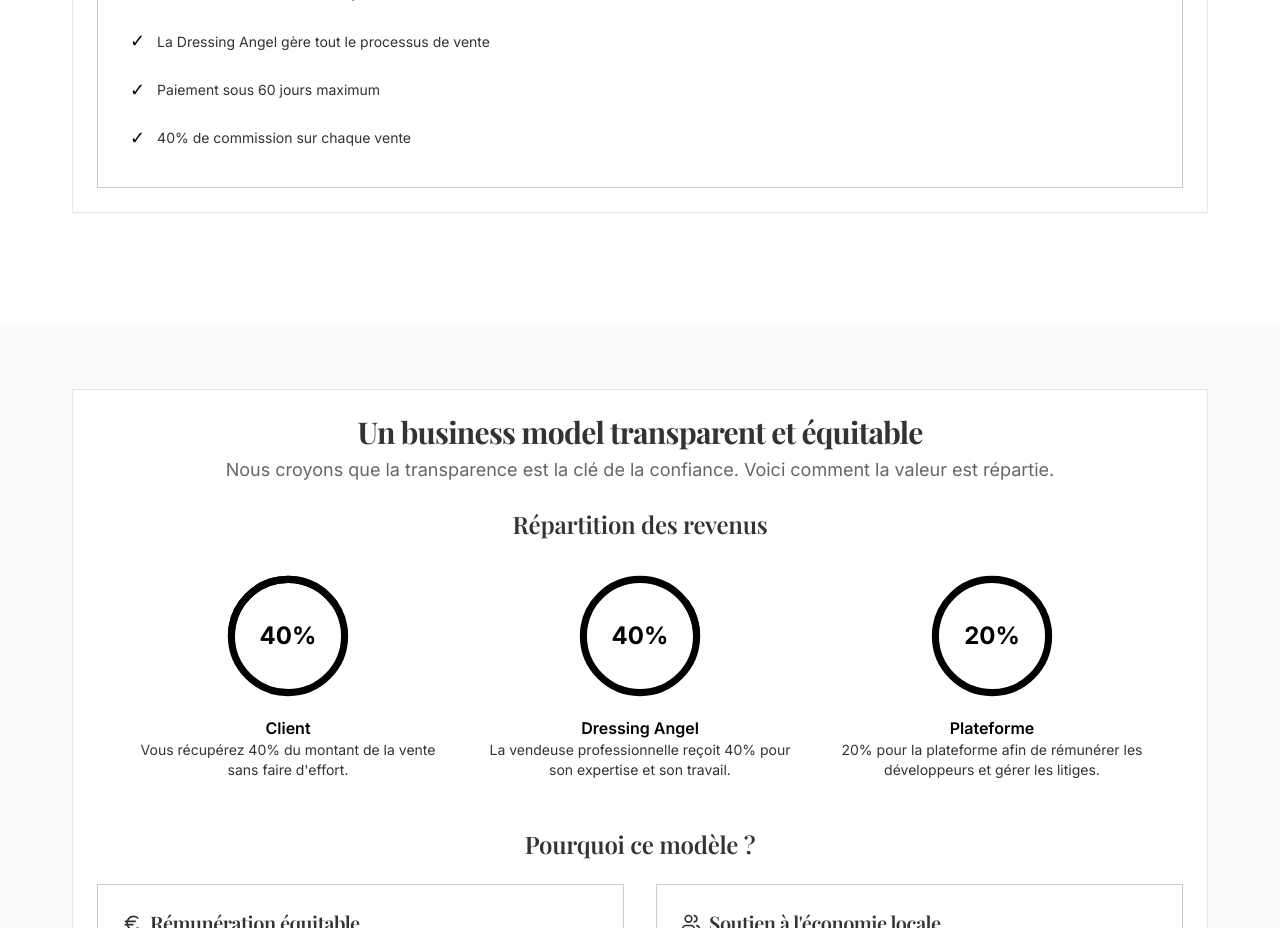
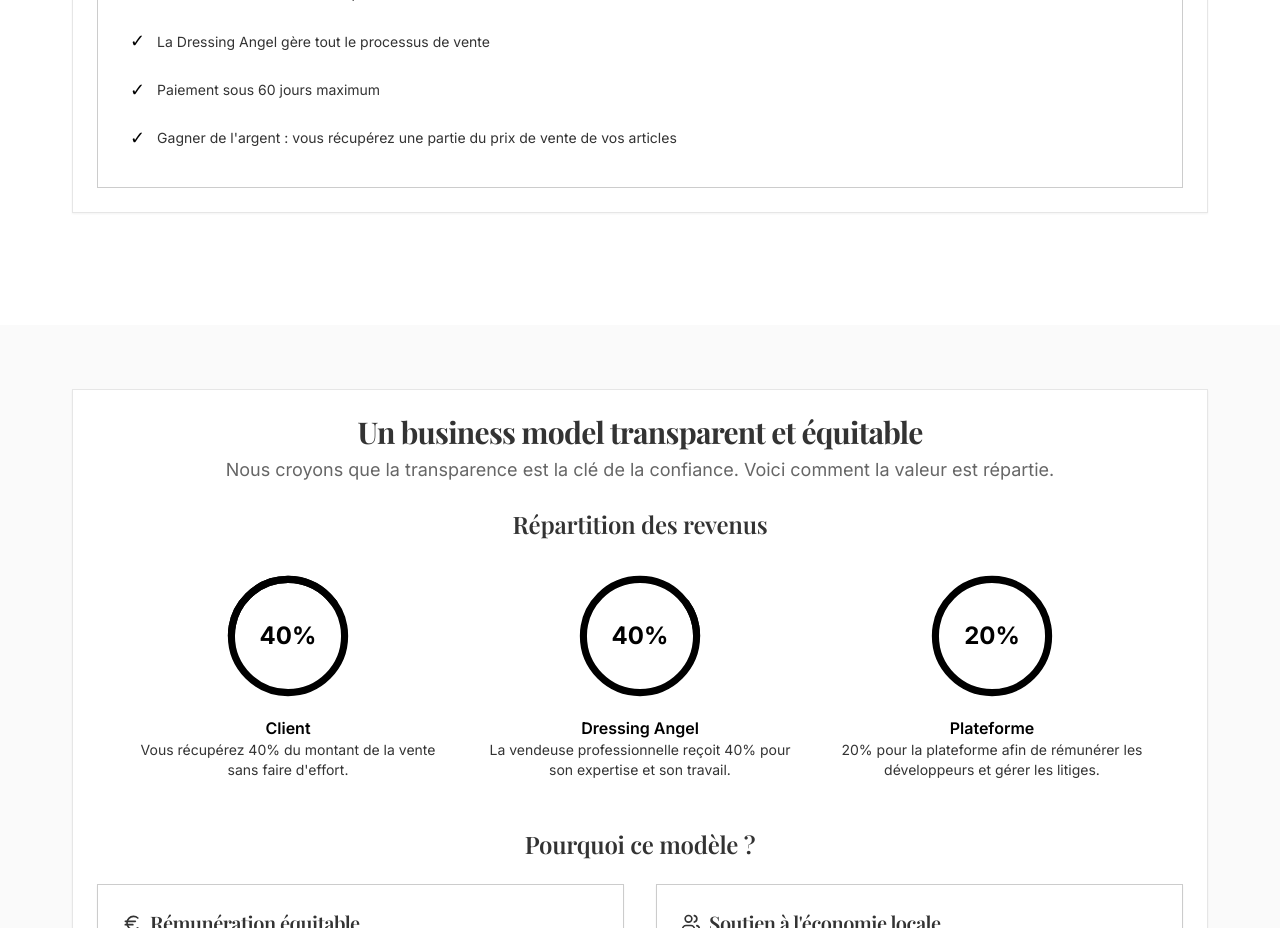
Before and after one commit to mast0w2/seconde-dressing, a Next.js app: page /concept in a window 1280 px wide. Shown: the part 900-1828 px from the top of the page. Built offline with nearby package versions, Linux system fonts and the light colour scheme; no server answers; a web font is replaced by a local one.

Commit message:
feat: update concept page commission section
- Changed '40% de commission sur chaque vente' to 'Gagner de l'argent : vous récupérez une partie du prix de vente de vos articles'

Closes concept page wording update

Co-authored-by: mast0w2 <mast0w2@users.noreply.github.com>

```diff
--- a/src/app/concept/page.tsx
+++ b/src/app/concept/page.tsx
@@ -70,7 +70,7 @@
                       </div>
                       <div className="flex items-center gap-2 sm:gap-3">
                         <span className="text-primary">✓</span>
-                        <span className="text-xs sm:text-sm text-gris-moyen">40% de commission sur chaque vente</span>
+                        <span className="text-xs sm:text-sm text-gris-moyen">Gagner de l'argent : vous récupérez une partie du prix de vente de vos articles</span>
                       </div>
                     </div>
                   </div>
```
